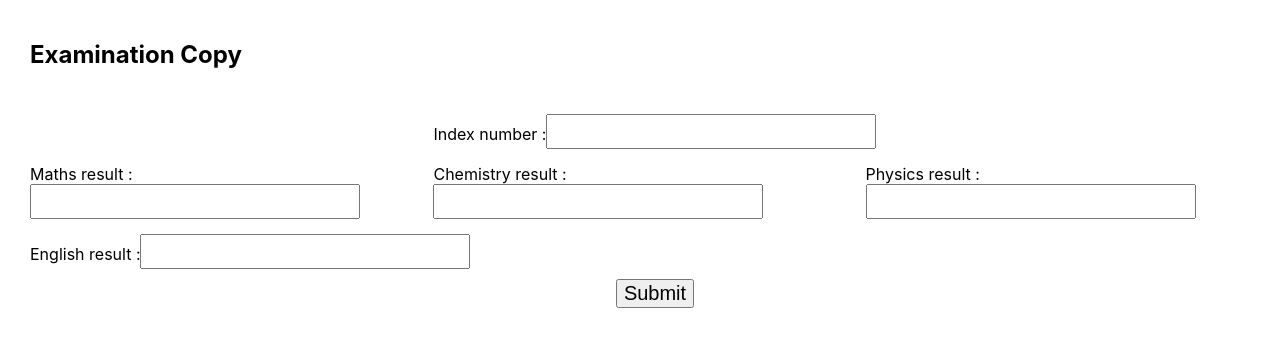
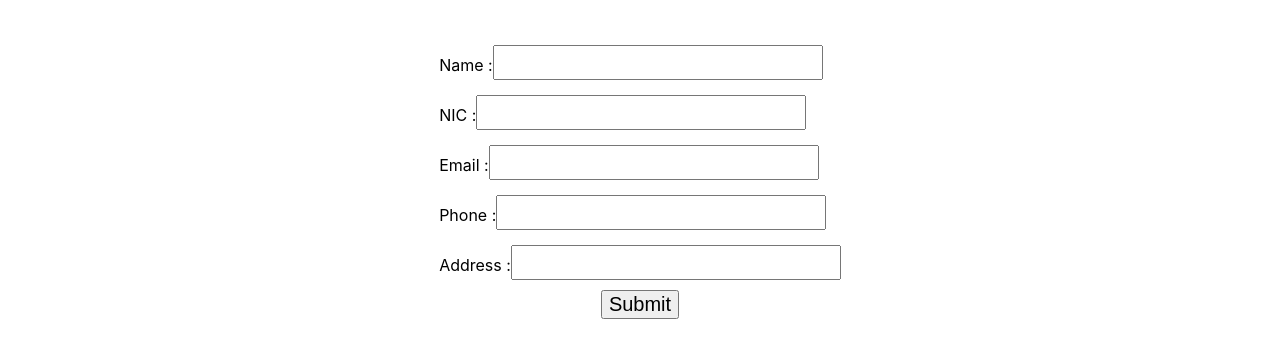
Before and after one commit to dineshabey/react-hooks-componentWillmount, a React (Create React App) app: page / in a window 1280 px wide. Shown: the top 358 px of the page. Built offline with nearby package versions, Linux system fonts and the light colour scheme.

Commit message:
use custome Hooks for StudentForm

```diff
--- a/src/App.js
+++ b/src/App.js
@@ -11,13 +11,13 @@ export default function App() {
       {/* <button onClick={() => { setVisible(!isVisible) }}>Show ref components</button>
       {isVisible && <LearnReference />} */}
 
-      {/* <StudentForm /> */}
+      <StudentForm />
 
       <br/>
 
       {/* <ExaminationForm/> */}
 
-      <ExaminationFormCopy/>
+      {/* <ExaminationFormCopy/> */}
 
     </div>
   )
--- a/src/formHandling/StudentForm.js
+++ b/src/formHandling/StudentForm.js
@@ -1,19 +1,15 @@
 import React, { useState } from 'react'
+import { useForm } from '../customHooks/useForm';
+
+
+
 
 export default function StudentForm() {
-    const [name, setName] = useState('');
-    const [nic, setNic] = useState('');
-    const [email, setEmail] = useState('');
-    const [phone, setPhone] = useState('');
-    const [address, setAddress] = useState('');
 
+    const [values,handleChange] = useForm();
 
-    const handleSubmit = () => {
-        const student = { name, nic, email, phone, address };
-        console.log(student)
-
-    };
-
+    console.log(values);
+    console.log(handleChange);
 
     return (
         <div>
@@ -23,27 +19,27 @@ export default function StudentForm() {
 
                     <div style={{ marginTop: '15px' }}>
                         <label>Name :</label>
-                        <input style={{ fontSize: '25px' }} onChange={e => setName(e.target.value)} />
+                        <input name='name' style={{ fontSize: '25px' }} onChange={handleChange} />
                     </div>
                     <div style={{ marginTop: '15px' }}>
                         <label>NIC :</label>
-                        <input style={{ fontSize: '25px' }} onChange={e => setNic(e.target.value)} />
+                        <input name='nic' style={{ fontSize: '25px' }} onChange={handleChange} />
                     </div>
                     <div style={{ marginTop: '15px' }}>
                         <label>Email :</label>
-                        <input style={{ fontSize: '25px' }} onChange={e => setEmail(e.target.value)} />
+                        <input name='email' style={{ fontSize: '25px' }} onChange={handleChange} />
                     </div>
                     <div style={{ marginTop: '15px' }}>
                         <label>Phone :</label>
-                        <input style={{ fontSize: '25px' }} onChange={e => setPhone(e.target.value)} />
+                        <input name='phone' style={{ fontSize: '25px' }} onChange={handleChange} />
                     </div>
                     <div style={{ marginTop: '15px' }}>
                         <label>Address :</label>
-                        <input style={{ fontSize: '25px' }} onChange={e => setAddress(e.target.value)} />
+                        <input name='address' style={{ fontSize: '25px' }} onChange={handleChange} />
                     </div>
                     <div style={{ display: 'flex', justifyContent: 'center', marginTop: '10px' }}>
 
-                        <button style={{ fontSize: '20px' }} onClick={handleSubmit}>
+                        <button style={{ fontSize: '20px' }} >
                             {''}
                             Submit
                         </button>
```
